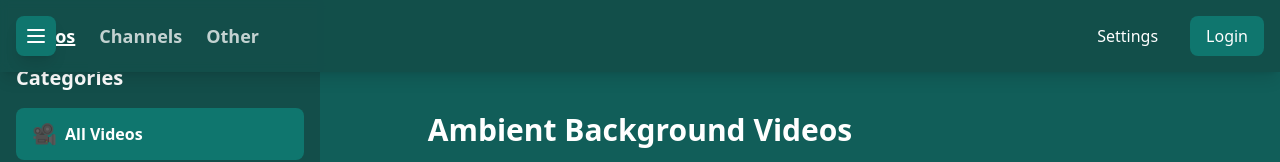
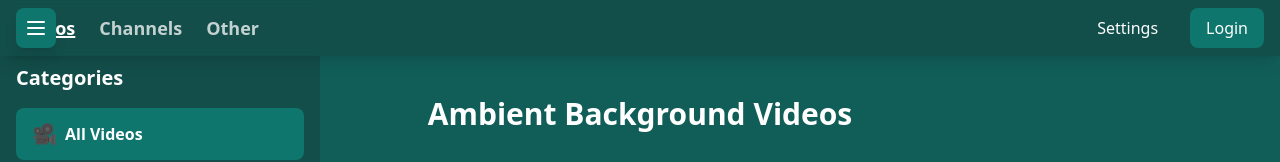
Before and after one commit to yamkin29/relax-app, a Next.js app: page / in a window 1280 px wide. Shown: the top 162 px of the page. Built offline with nearby package versions, Linux system fonts and the light colour scheme.

Commit message:
Made minor edits.

```diff
--- a/src/components/Header.tsx
+++ b/src/components/Header.tsx
@@ -16,7 +16,7 @@ const Header: React.FC<HeaderProps> = ({ activeTab, onTabChange }) => {
     return (
         <header className="sticky top-0 z-50 bg-teal-900/95 backdrop-blur-sm shadow-lg">
             <div className="container mx-auto px-4">
-                <div className="flex justify-between items-center py-4">
+                <div className="flex justify-between items-center py-2">
                     <nav className="flex gap-6 text-lg">
                         <button
                             onClick={() => onTabChange('videos')}
--- a/src/components/videoGrid/VideoGrid.tsx
+++ b/src/components/videoGrid/VideoGrid.tsx
@@ -61,7 +61,7 @@ const VideoGrid = () => {
         <div className="flex relative">
             <button
                 onClick={() => setIsSidebarOpen(!isSidebarOpen)}
-                className="fixed top-4 left-4 z-50 p-2 rounded-lg bg-teal-700 text-white hover:bg-teal-600 transition-colors shadow-lg"
+                className="fixed top-2 left-4 z-50 p-2 rounded-lg bg-teal-700 text-white hover:bg-teal-600 transition-colors shadow-lg"
             >
                 <svg
                     className={`w-6 h-6 transition-transform duration-300 ${isSidebarOpen ? 'rotate-180' : ''}`}
```
